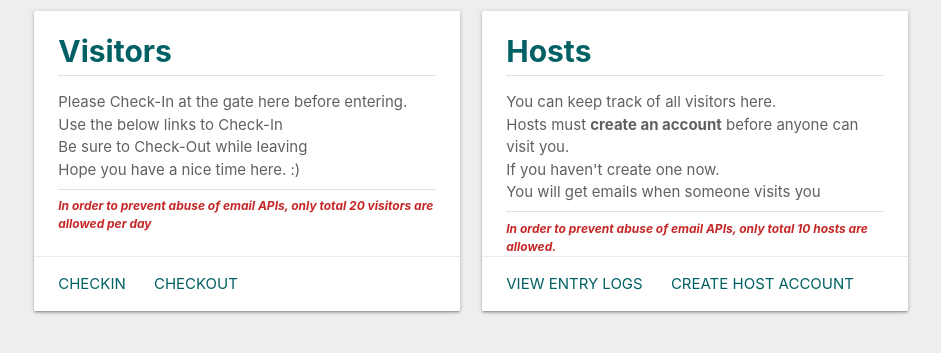
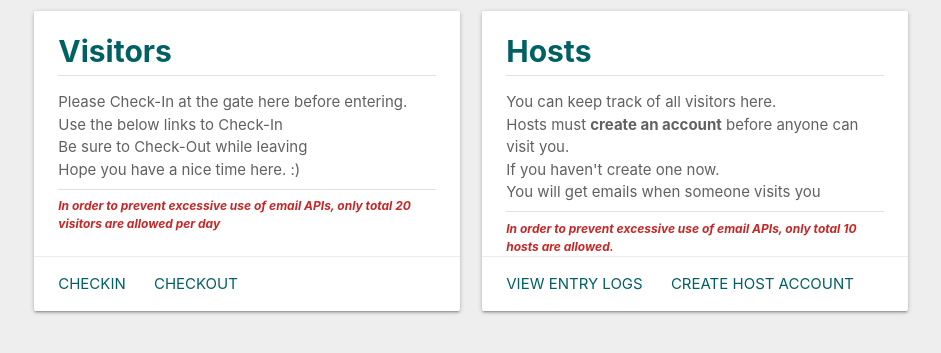
Before and after one commit to adicodebind/guest_management, a Django app: template base/templates/base/index.html in a window 1280 px wide. Shown: the part 155-508 px from the top of the page, without its empty margins (169-1110 px from the left). Run offline with Django 3.2, Linux system fonts and the light colour scheme; the template is opened without the code that fills it, so the values that code supplies are empty; some libraries are stand-ins or nearby versions.

Commit message:
change text

```diff
--- a/base/templates/base/index.html
+++ b/base/templates/base/index.html
@@ -30,7 +30,7 @@
                         Hope you have a nice time here. :)
                     </p>
                     <div class="divider" style="margin-top: 0.5rem; margin-bottom: 0.5rem"></div>
-                    <p class="red-text text-darken-3" style="font-weight: bold; font-style:italic; font-size: 0.8rem"> In order to prevent abuse of email APIs, only total 20 visitors are allowed per day</p>
+                    <p class="red-text text-darken-3" style="font-weight: bold; font-style:italic; font-size: 0.8rem"> In order to prevent excessive use of email APIs, only total 20 visitors are allowed per day</p>
                     <div class="card-action ">
                         <a href="{% url 'entry_logs:checkin' %}" class="cyan-text text-darken-4">Checkin</a>
                         <a href="{% url 'entry_logs:checkout' %}" class="cyan-text text-darken-4">Checkout</a>
@@ -52,7 +52,7 @@
                         You will get emails when someone visits you
                     </p>
                     <div class="divider" style="margin-top: 0.5rem; margin-bottom: 0.5rem"></div>
-                    <p class="red-text text-darken-3" style="font-weight: bold; font-style:italic;font-size: 0.8rem"> In order to prevent abuse of email APIs, only total 10 hosts are allowed.</p>
+                    <p class="red-text text-darken-3" style="font-weight: bold; font-style:italic;font-size: 0.8rem"> In order to prevent excessive use of email APIs, only total 10 hosts are allowed.</p>
                     <div class="card-action">
                             <a href="{% url 'entry_logs:logs' %}" class="cyan-text text-darken-4">View Entry Logs</a>
                             <a href="{% url 'registration:signup' %}" class="cyan-text text-darken-4">Create Host Account</a>
```
